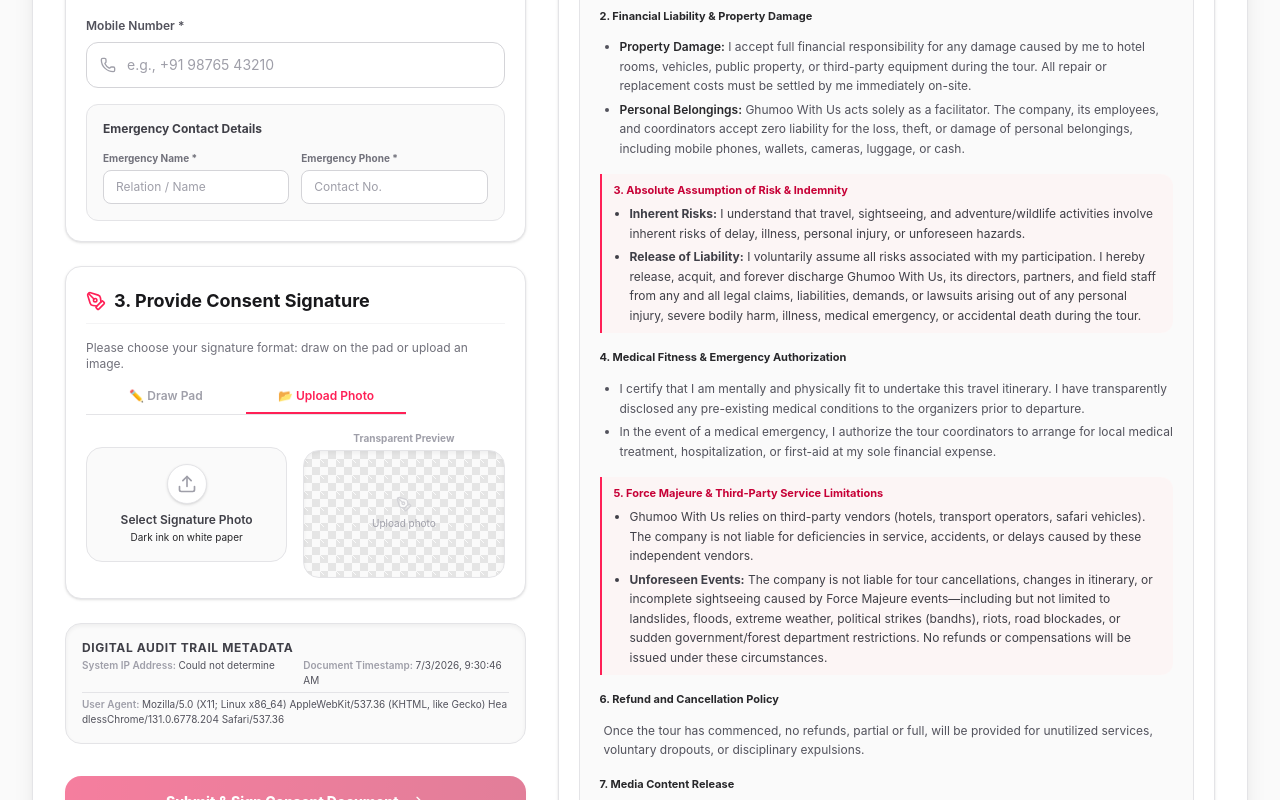
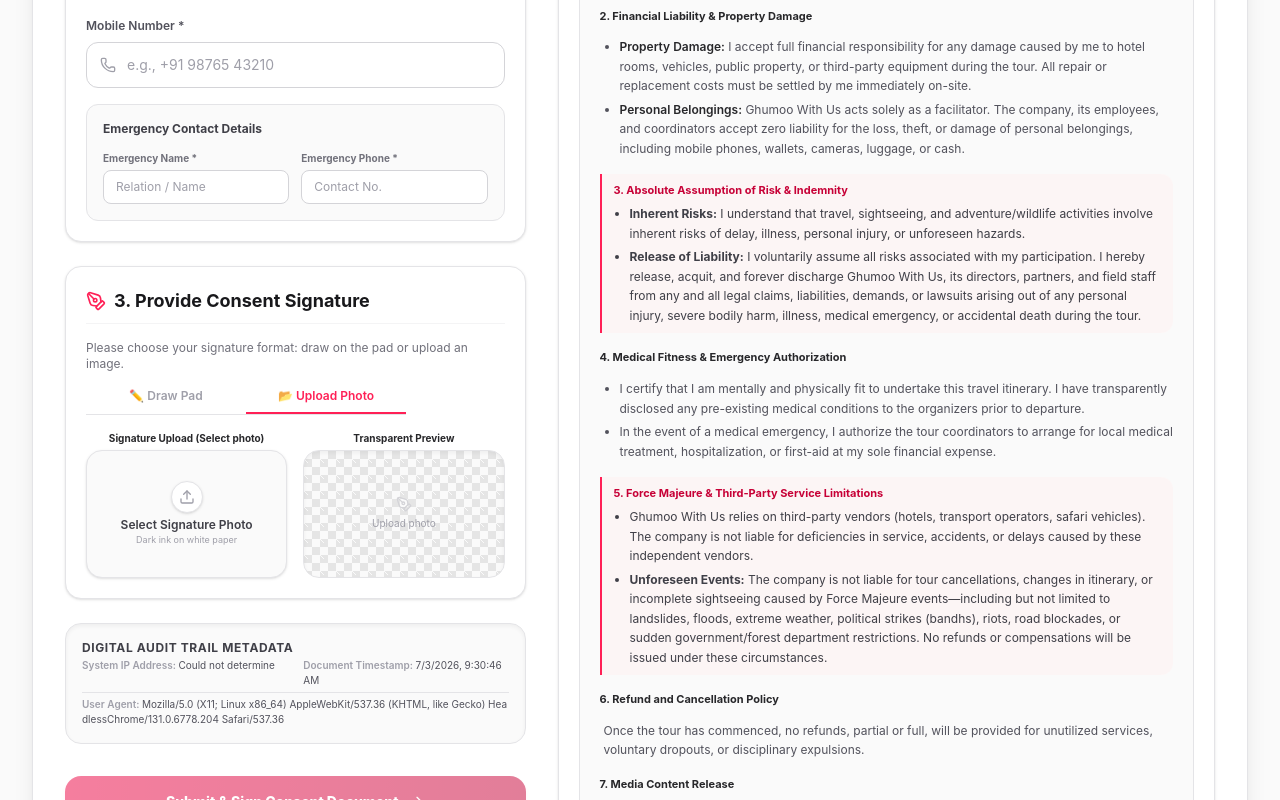
Before and after one commit to Samandreasxxxxx/Consent-Form-, a React (Vite) app: page / in a window 1280 px wide. Both pictures are taken after a click on the button "📂 Upload Photo". Shown: the part 761-1561 px from the top of the page. Built offline with nearby package versions, Linux system fonts and the light colour scheme; no server answers.

Commit message:
Refactor: Align signature canvas, uploader, and preview boxes symmetrically with uniform heights, top labels, and absolute-positioned clear buttons

```diff
--- a/src/App.jsx
+++ b/src/App.jsx
@@ -672,35 +672,44 @@
               </div>
 
               {/* Signature Area Grid */}
-              <div className="grid grid-cols-1 md:grid-cols-2 gap-4 items-center">
+              <div className="grid grid-cols-1 md:grid-cols-2 gap-4 items-start">
 
                 {/* Tab 1: Draw Signature Pad */}
                 {signatureMethod === 'draw' && (
-                  <div>
-                    <div className="border border-zinc-200 rounded-2xl overflow-hidden bg-white p-1">
+                  <div className="flex flex-col">
+                    <span className="text-[10px] font-bold text-zinc-450 mb-1 text-center block">
+                      Signature Pad (Draw here)
+                    </span>
+                    <div className="w-full h-32 border border-zinc-200 rounded-2xl overflow-hidden bg-white p-1 relative shadow-sm">
                       <SignatureCanvas
                         ref={sigPadRef}
                         penColor="black"
                         onEnd={handleDrawEnd}
                         canvasProps={{
-                          className: "w-full h-32 cursor-crosshair rounded-xl"
+                          className: "w-full h-full cursor-crosshair rounded-xl"
                         }}
                       />
-                    </div>
+                      {signatureImage && (
                         <button
                           type="button"
                           onClick={handleClearDraw}
-                      className="mt-2 bg-zinc-100 hover:bg-zinc-200 text-zinc-700 font-semibold px-3 py-1.5 rounded-xl text-[10px] border border-zinc-200 flex items-center gap-1.5 shadow-sm transition-colors"
+                          className="absolute bottom-2 right-2 bg-white hover:bg-zinc-100 text-zinc-700 font-semibold px-2 py-0.5 rounded text-[9px] border border-zinc-200 flex items-center gap-0.5 shadow-sm transition-colors z-10"
                         >
                           <RefreshCw className="w-2.5 h-2.5" />
-                      Clear Signature Pad
+                          Clear
                         </button>
+                      )}
+                    </div>
                   </div>
                 )}
 
                 {/* Tab 2: Upload File Panel */}
                 {signatureMethod === 'upload' && (
-                  <div>
+                  <div className="flex flex-col">
+                    <span className="text-[10px] font-bold text-zinc-450 mb-1 text-center block">
+                      Signature Upload (Select photo)
+                    </span>
+                    <div className="relative w-full h-32">
                       <input
                         type="file"
                         id="signatureFile"
@@ -713,29 +722,30 @@
                       <button
                         type="button"
                         onClick={() => fileInputRef.current?.click()}
-                      className="w-full flex flex-col items-center justify-center border border-zinc-200 hover:border-rose-500 hover:bg-rose-50/20 rounded-2xl p-4 transition-all duration-200 cursor-pointer text-center group bg-zinc-50"
+                        className="w-full h-full flex flex-col items-center justify-center border border-zinc-200 hover:border-rose-500 hover:bg-rose-50/20 rounded-2xl transition-all duration-200 cursor-pointer text-center group bg-zinc-50 shadow-sm"
                       >
-                      <div className="w-10 h-10 bg-white rounded-full flex items-center justify-center text-zinc-400 group-hover:text-rose-500 mb-2 border border-zinc-200 transition-colors shadow-sm">
+                        <div className="w-8 h-8 bg-white rounded-full flex items-center justify-center text-zinc-400 group-hover:text-rose-500 mb-1 border border-zinc-200 transition-colors shadow-sm">
                           {isProcessingUpload ? (
-                          <Loader2 className="w-5 h-5 animate-spin text-rose-500" />
+                            <Loader2 className="w-4 h-4 animate-spin text-rose-500" />
                           ) : (
-                          <Upload className="w-5 h-5" />
+                            <Upload className="w-4 h-4" />
                           )}
                         </div>
                         <span className="block text-xs font-semibold text-zinc-700">
                           {isProcessingUpload ? 'Processing Signature...' : 'Select Signature Photo'}
                         </span>
-                      <span className="block text-[10px] text-zinc-450 mt-0.5">
+                        <span className="block text-[9px] text-zinc-400">
                           Dark ink on white paper
                         </span>
                       </button>
+                    </div>
 
                     {signatureWarning && (
                       <div className="mt-3 flex items-start gap-2 bg-red-50 border border-red-200 rounded-xl p-2.5 text-red-700 text-[10px]">
                         <AlertCircle className="w-3.5 h-3.5 shrink-0 text-red-500 mt-0.5" />
                         <div>
                           <p className="font-semibold text-red-800">Contrast Warning</p>
-                          <p className="mt-0.5">{signatureWarning}</p>
+                          <p className="mt-0.5 text-[9px]">{signatureWarning}</p>
                         </div>
                       </div>
                     )}
@@ -743,8 +753,8 @@
                 )}
 
                 {/* Signature Preview Frame */}
-                <div className="flex flex-col items-center">
-                  <span className="text-[10px] font-bold text-zinc-400 mb-1">
+                <div className="flex flex-col">
+                  <span className="text-[10px] font-bold text-zinc-450 mb-1 text-center block">
                     Transparent Preview
                   </span>
 
@@ -760,7 +770,7 @@
                           <button
                             type="button"
                             onClick={handleClearUpload}
-                            className="absolute bottom-2 right-2 bg-white hover:bg-zinc-100 text-zinc-700 font-semibold px-2 py-0.5 rounded text-[9px] border border-zinc-200 flex items-center gap-0.5 shadow transition-colors"
+                            className="absolute bottom-2 right-2 bg-white hover:bg-zinc-100 text-zinc-700 font-semibold px-2 py-0.5 rounded text-[9px] border border-zinc-200 flex items-center gap-0.5 shadow-sm transition-colors"
                           >
                             <RefreshCw className="w-2.5 h-2.5" />
                             Clear
```
Lines whose indentation alone changed are shown as unchanged.
